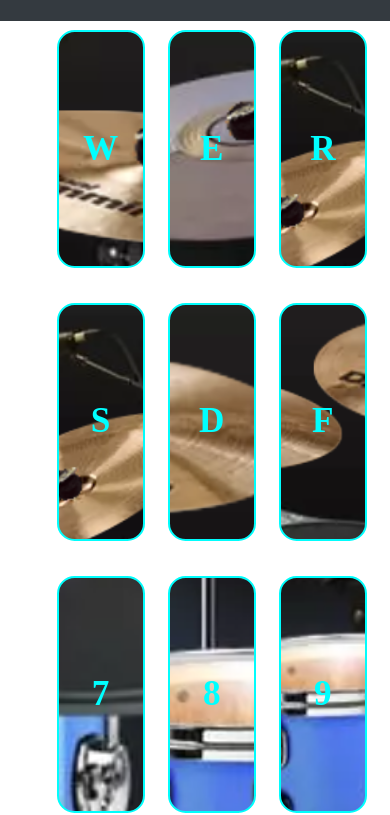
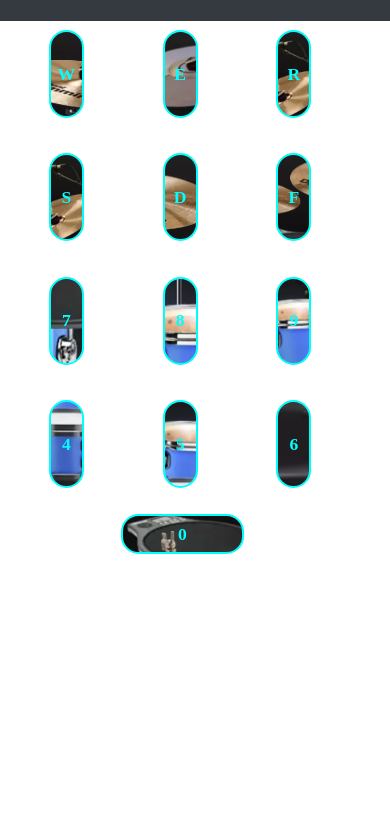
Before and after one commit to Vipin019/OnlineDrum, a plain HTML site: page index.html in a window 390 px wide. Shown: the part 49-864 px from the top of the page. Drawn offline with nearby package versions, Linux system fonts and the light colour scheme; a web font is replaced by a local one.

Commit message:
Add files via upload

```diff
--- a/style.css
+++ b/style.css
@@ -211,8 +211,8 @@ nav{
   margin-bottom: 4rem;
 }
 button {
-  height: 27rem;
-  width: 10rem;
+  height: 17rem;
+  width: 6rem;
   color: aqua;
 }
 #left {
@@ -230,8 +230,8 @@ button {
 #spaceBar button {
   margin-top: 2rem;
   margin-left: 35%;
-  height: 10rem;
-  width: 30rem;
+  height: 8rem;
+  width: 25rem;
 }
 
 }
@@ -241,30 +241,93 @@ button {
         display: grid;
         grid-template-columns: auto;
         margin-left: 10%;
-        margin-bottom: 4rem;
+        margin-bottom: 2rem;
       }
 
+
+      button {
+        height: 15rem;
+        width: 5.5rem;
+        color: aqua;
+      }
       #spaceBar button {
         margin-top: 2rem;
-        margin-left: 27%;
+        margin-left: 34%;
+        height: 6.5rem;
+        width: 18rem;
+      }
+
+}
+@media(max-width:500px){
+    #leftRight {
+        display: grid;
+        grid-template-columns: auto;
+        margin-left: 8%;
+        margin-bottom: 2rem;
+      }
+
+
+      button {
+        height: 14rem;
+        width: 5rem;
+        color: aqua;
+      }
+      #spaceBar button {
+        margin-top: 2rem;
+        margin-left: 31%;
+        height: 6rem;
+        width: 17rem;
+      }
+
+
+}
+@media(max-width:400px){
+    #leftRight {
+        display: grid;
+        grid-template-columns: auto;
+        margin-left: 8%;
+        margin-bottom: 1.5rem;
+      }
+
+      #container {
+      font-size: 2rem;
+
+    }
+      button {
         height: 10rem;
-        width: 30rem;
+        width: 4rem;
+        color: aqua;
       }
+      #spaceBar button {
+        margin-top: 1.5rem;
+        margin-left: 31%;
+        height: 4.5rem;
+        width: 14rem;
+      }
+
 
 }
 @media(max-width:350px){
     #leftRight {
         display: grid;
         grid-template-columns: auto;
-  margin-left: 6%;
-  margin-bottom: 4rem;
+        margin-left: 8%;
+        margin-bottom: 1rem;
       }
 
+
+      button {
+        height: 9rem;
+        width: 3.5rem;
+        color: aqua;
+      }
       #spaceBar button {
-  margin-top: 2rem;
-  margin-left: 20%;
-  height: 10rem;
-  width: 30rem;
+        margin-top: 1rem;
+        margin-left: 31%;
+        height: 3.5rem;
+        width: 11rem;
       }
 
+
+
 }
```
Lines whose indentation alone changed are shown as unchanged.
